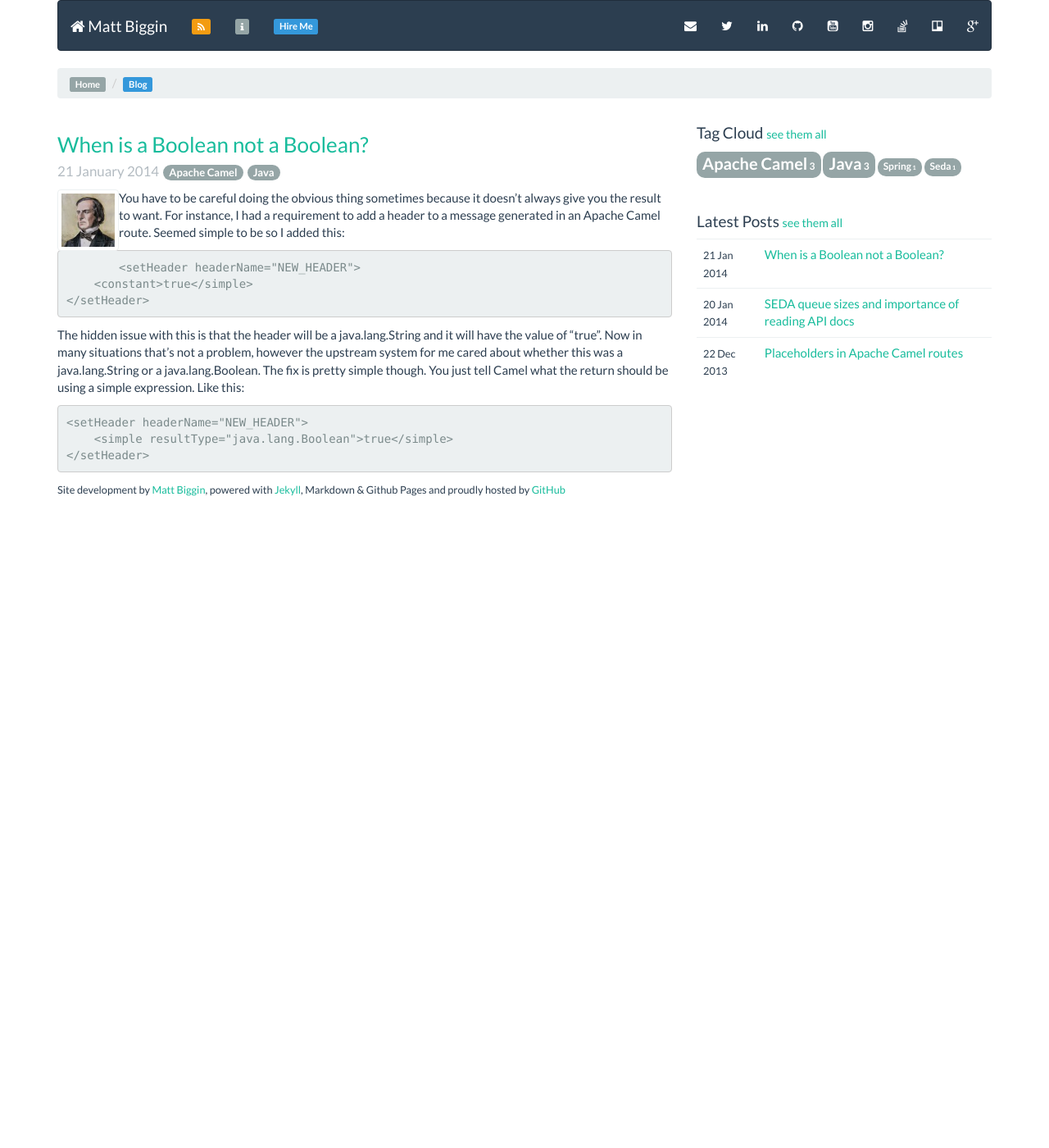
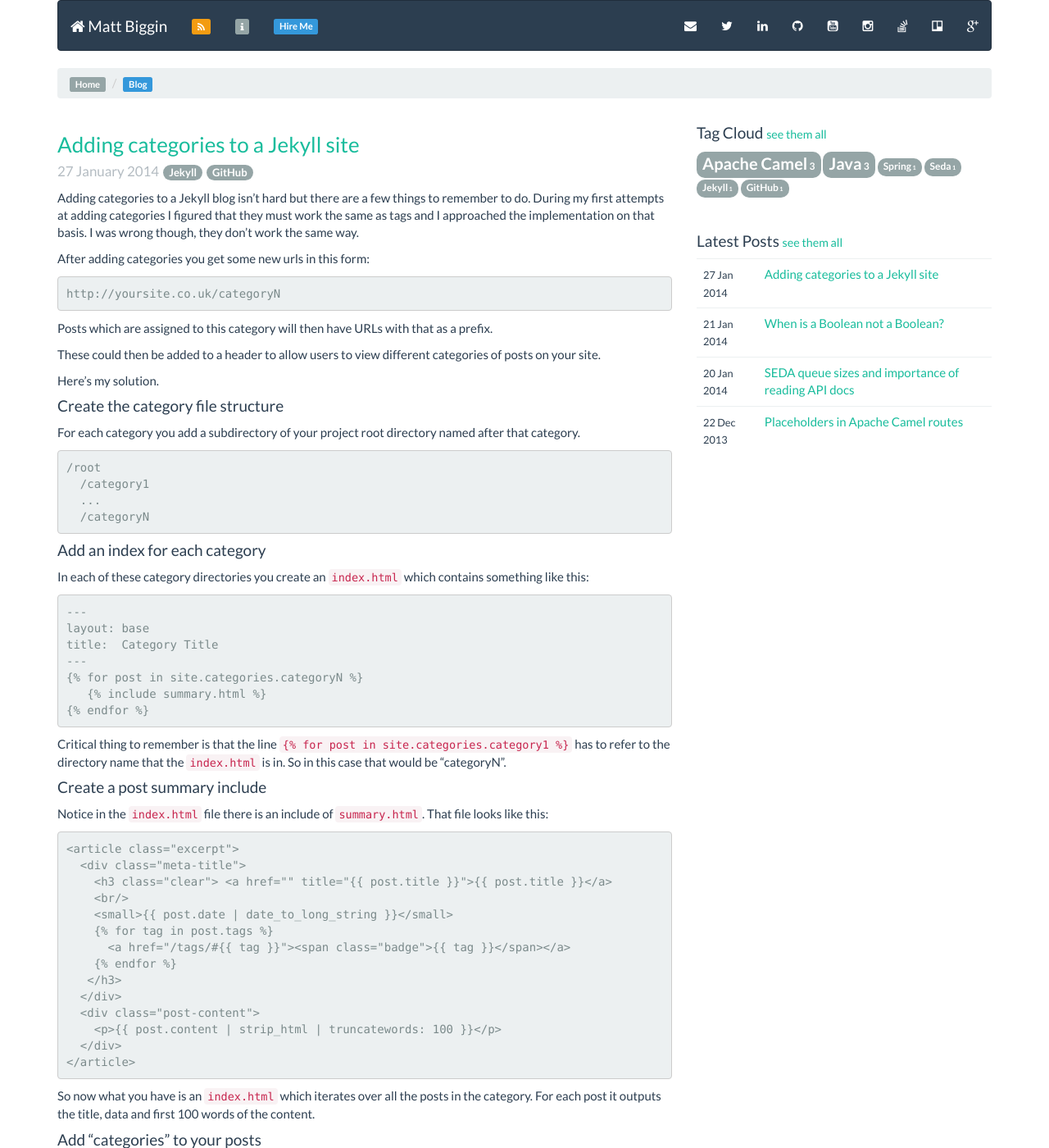
Before and after one commit to ultraflynn/mattbiggin.co.uk, a Jekyll site: the page built from blog.html, in a window 1280 px wide and 1400 px high. Shown: the whole window at 82% size. Built offline with Jekyll 4.4.1, drawn with Linux system fonts in a browser that asks for light colours; Markdown is read by kramdown in place of the engine named in the settings; some of the changed text lies outside the part shown.

Commit message:
Added category post

```diff
--- a/_drafts/adding-categories-to-jekyll.md
+++ b/_posts/2014-01-27-adding-categories-to-jekyll.md
@@ -10,7 +10,9 @@ After adding categories you get some new urls in this form:
 
     http://yoursite.co.uk/categoryN
 
-These could then be added to a header to allow users to view different categories of post on your site.
+Posts which are assigned to this category will then have URLs with that as a prefix.
+
+These could then be added to a header to allow users to view different categories of posts on your site.
 
 Here's my solution.
 
@@ -29,28 +31,27 @@ In each of these category directories you create an `index.html` which contains
     layout: base
     title:  Category Title
     ---
-    {% for post in site.categories.category1 %}
-      {% include summary.html %}
-    {% endfor %}
+    {{ "{%" }} for post in site.categories.categoryN %}
+       {{ "{%" }} include summary.html %}
+    {{ "{%" }} endfor %}
 
-Critical thing to remember is that the line `{% for post in site.categories.category1 %}` has to refer to the directory name that the `index.html` is in. So in this case that would be "category1".
+Critical thing to remember is that the line `{{ "{%" }} for post in site.categories.category1 %}` has to refer to the directory name that the `index.html` is in. So in this case that would be "categoryN".
 
 #### Create a post summary include
 Notice in the `index.html` file there is an include of `summary.html`. That file looks like this:
 
     <article class="excerpt">
       <div class="meta-title">
-        <h3 class="clear">
-          <a href="{{ post.url }}" title="{{ post.title }}">{{ post.title }}</a>
+        <h3 class="clear"> <a href="{{ post.url }}" title="{{ "{{" }} post.title }}">{{ "{{" }} post.title }}</a>
         <br/>
-        <small>{{ post.date | date_to_long_string }}</small>
-        {% for tag in post.tags %}
-          <a href="/tags/#{{ tag }}"><span class="badge">{{ tag }}</span></a>
-        {% endfor %}
+        <small>{{ "{{" }} post.date | date_to_long_string }}</small>
+        {{ "{%" }} for tag in post.tags %}
+          <a href="/tags/#{{ "{{" }} tag }}"><span class="badge">{{ "{{" }} tag }}</span></a>
+        {{ "{%" }} endfor %}
        </h3>
       </div>
       <div class="post-content">
-        <p>{{ post.content | strip_html | truncatewords: 100 }}</p>
+        <p>{{ "{{" }} post.content | strip_html | truncatewords: 100 }}</p>
       </div>
     </article>
 
@@ -66,8 +67,16 @@ Now you can assign categories to each of your blog posts by adding this to the h
 On the site I used this one I chose to only assign on category per post but there is nothing stopping you from assigning multiple categories per post.
 
 #### Add some flair
-Finally you could add some flair so that people can see what category a post is assigned to.
+Finally you could add some flair so that people can see what category a post is assigned to. Wherever you output a post title you add something like this in before it:
 
-TODO
+    {{ "{%" }} for category in post.categories %}
+      {{ "{%" }} if category == 'pc' %}
+         <span class="label label-primary"><i class="fa fa-wrench"></i></span>
+      {{ "{%" }} elsif category == 'gaming' %}
+         <span class="label label-warning"><i class="fa fa-gamepad"></i></span>
+      {{ "{%" }} elsif category == 'running' %}
+         <span class="label label-success"><i class="fa fa-trophy"></i></span>
+      {{ "{%" }} endif %}
+    {{ "{%" }} endfor %}
 
 You can see the result of this on [ultraflynn.com](http://ultraflynn.com/)
```
